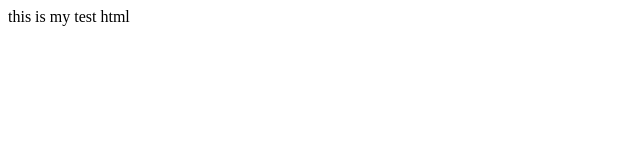
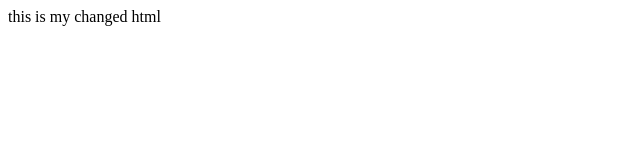
Before and after one commit to maninderbawavip/test_html, a plain HTML site: page index.html in a window 1280 px wide. Shown: the full height of the page, 0-640 px from the left. Drawn offline with Linux system fonts and the light colour scheme.

Commit message:
chnaged html

```diff
--- a/index.html
+++ b/index.html
@@ -1,3 +1,3 @@
 <html>
-    this is my test html
+    this is my changed html
 </html>
```
